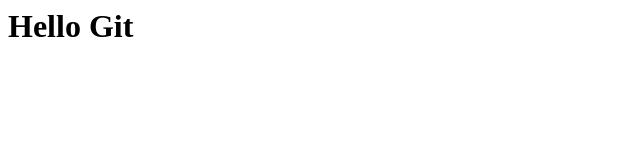
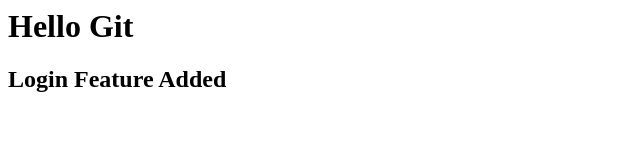
Before and after one commit to shailesh332/Git-Practical, a plain HTML site: page index.html in a window 1280 px wide. Shown: the whole page, without its empty margins (0-640 px from the left). Drawn offline with Linux system fonts and the light colour scheme.

Commit message:
Added login feature

```diff
--- a/index.html
+++ b/index.html
@@ -4,5 +4,6 @@
 </head>
 <body>
 <h1>Hello Git</h1>
+<h2>Login Feature Added</h2>
 </body>
 </html>
```
